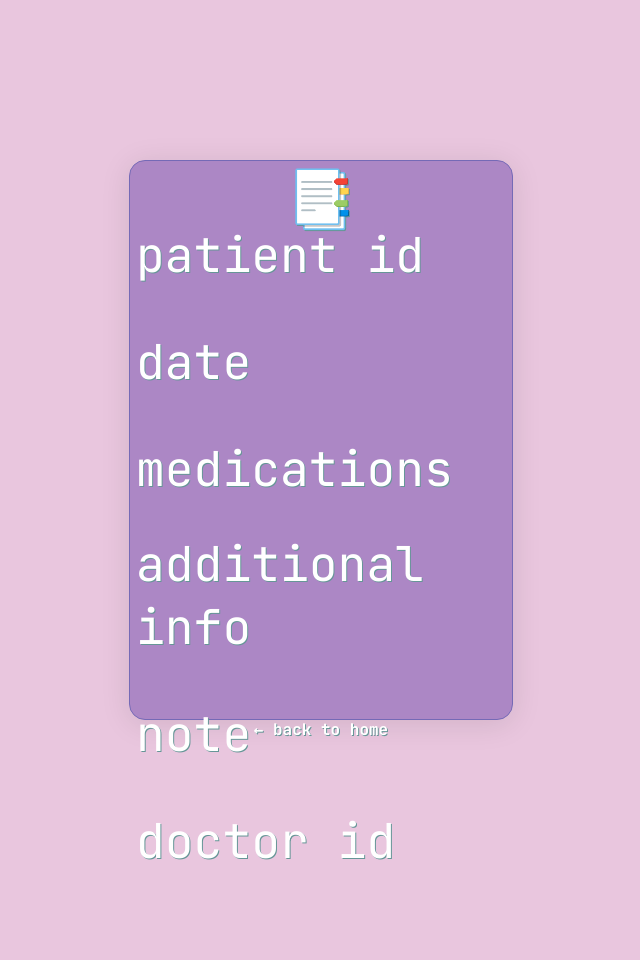
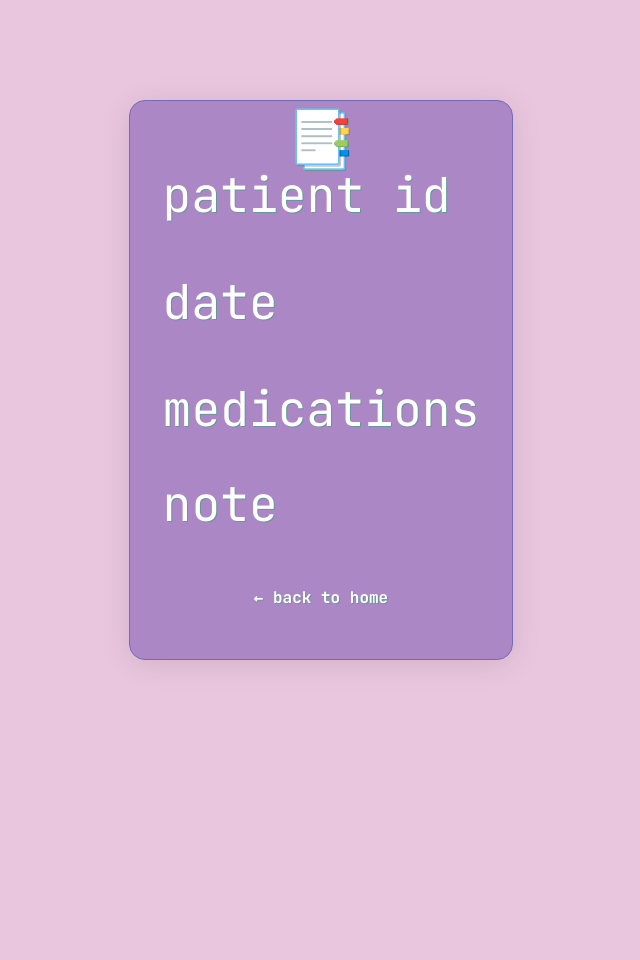
Before and after one commit to sourcery-ai-experiments/medichain, a Flask app: template templates/view_medical_record.html in a window 1280 px wide. Shown: the whole page, without its empty margins (319-959 px from the left). After the commit the page ends 663 px from the top, so only its background shows below. Run offline with Flask 3, Linux system fonts and the light colour scheme; the template is opened without the code that fills it, so the values that code supplies are empty.

Commit message:
GUI scalability

```diff
--- a/app.py
+++ b/app.py
@@ -76,7 +76,7 @@ def doctor():
                 if mined_block:
                     one_time_code = (key_manager.
                                      add_key(logged_doctor_id, patient_id, encryption_key, add_form.password.data))
-                    print(f'One-time code for patient with {patient_id}: {one_time_code}')
+                    print(f'One-time code for patient with ID {patient_id}: {one_time_code}')
                     flash('Medical record added and saved to blockchain', 'success')
                 else:
                     flash('Failed to add medical record', 'danger')
@@ -143,4 +143,4 @@ def view_medical_record_patient(patient_id):
 
 
 if __name__ == '__main__':
-    app.run(debug=True)
+    app.run()
--- a/static/css/styles.css
+++ b/static/css/styles.css
@@ -48,7 +48,7 @@ body {
 .main-container {
     width: 30%;
     height: 55vh;
-    margin: 10rem auto 0 auto;
+    margin: 100px auto 0 auto;
     border-radius: 16px;
     box-shadow: 0 4px 30px rgba(0, 0, 0, 0.1);
     backdrop-filter: blur(10.8px);
@@ -63,7 +63,6 @@ body {
     flex-direction: column;
     justify-content: space-around;
     align-items: center;
-    height: 100%;
     width: 100%;
 
 }
@@ -86,7 +85,7 @@ body {
 }
 
 .form-content p {
-    margin: 2em auto 2em auto;
+    margin: 6px auto 6px auto;
     font-size: 1.2em;
 }
 
@@ -167,6 +166,7 @@ body.patient * {
 .main-container#patient-container {
     background: rgba(128, 188, 189, 1);
     border: 1px solid rgba(102, 150, 151, 1);
+    width: 40%;
 }
 
 body.patient .form-content input {
@@ -198,7 +198,7 @@ body.doctor * {
 }
 
 .main-container#doctor-container {
-    width: 60%;
+    width: 75%;
     height: 80vh;
     background: rgba(176, 235, 180, 1);
     border: 1px solid rgba(172, 225, 175, 1);
@@ -231,6 +231,10 @@ body.doctor .form-content input {
 
 .view-record-form, .add-record-form {
     width: 40%;
+}
+
+.view-record-form {
+    margin-top: 100px;
 }
 
 /* Home */
--- a/templates/view_medical_record.html
+++ b/templates/view_medical_record.html
@@ -46,26 +46,10 @@
                 </div>
                 <div class="record-data-container">
                     <div class="record-data-header">
-                        <p>Additional Info</p>
-                    </div>
-                    <div class="record-data-content">
-                        <p>{{ medical_record.prescription.additional_info }}</p>
-                    </div>
-                </div>
-                <div class="record-data-container">
-                    <div class="record-data-header">
                         <p>Note</p>
                     </div>
                     <div class="record-data-content">
                         <p>{{ medical_record.note }}</p>
-                    </div>
-                </div>
-                <div class="record-data-container">
-                    <div class="record-data-header">
-                        <p>Doctor ID</p>
-                    </div>
-                    <div class="record-data-content">
-                        <p>{{ medical_record.doctor_id }}</p>
                     </div>
                 </div>
             </div>
```
